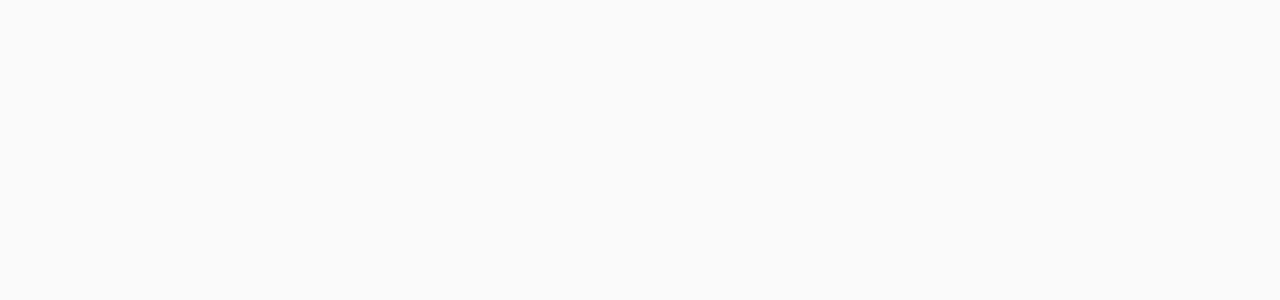
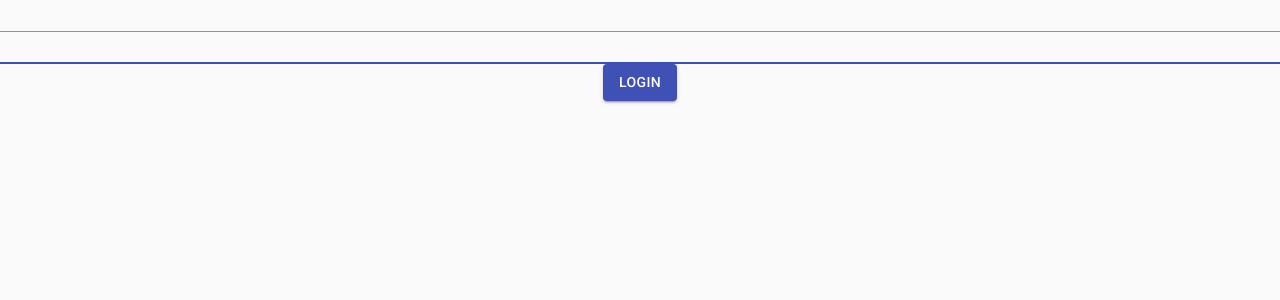
Before and after one commit to carllang/spca, a React (Create React App) app: page /login in a window 1280 px wide. Shown: the top 300 px of the page. Built offline with nearby package versions, Linux system fonts and the light colour scheme.

Commit message:
Added login

```diff
--- a/src/Components/Menu/index.jsx
+++ b/src/Components/Menu/index.jsx
@@ -27,7 +27,7 @@
             <HomeIcon />
           </ListItemIcon>
           <Link to="/">
-            <ListItemText primary="Home" />
+            <ListItemText primary="Home." />
           </Link>
         </ListItem>
         <ListItem button>
@@ -59,5 +59,4 @@
   );
 };
 
-
 export default MenuWrapper;
--- a/src/Components/Nav/index.jsx
+++ b/src/Components/Nav/index.jsx
@@ -1,4 +1,5 @@
 import React from 'react';
+import { Link } from 'react-router-dom';
 import { makeStyles } from '@material-ui/core/styles';
 import AppBar from '@material-ui/core/AppBar';
 import Toolbar from '@material-ui/core/Toolbar';
@@ -18,7 +19,6 @@
   const [anchorEl, setAnchorEl] = React.useState(null);
   const open = Boolean(anchorEl);
 
-
   const handleMenu = (event) => {
     setAnchorEl(event.currentTarget);
   };
@@ -30,7 +30,11 @@
   return (
     <AppBar position="static" color="primary">
       <Toolbar className={classes.root}>
+        <Link to="/login" color="inherit">
+          Login
+        </Link>
         <div>
+
           <IconButton
             aria-label="account of current user"
             aria-controls="menu-appbar"
@@ -55,6 +59,7 @@
             open={open}
             onClose={handleClose}
           >
+
             <MenuItem onClick={handleClose}>Profile</MenuItem>
             <MenuItem onClick={handleClose}>My account</MenuItem>
           </Menu>
--- /dev/null
+++ b/src/Containers/Pages/Login.jsx
@@ -0,0 +1,15 @@
+import React from 'react';
+import Input from '@material-ui/core/Input';
+import Button from '@material-ui/core/Button';
+
+const Login = () => (
+  <form>
+    <Input type="text" autoFocus fullWidth name="username" />
+    <Input type="password" autoFocus fullWidth name="password" />
+    <Button variant="contained" color="primary">
+      Login
+    </Button>
+  </form>
+);
+
+export default Login;
--- a/src/routes.jsx
+++ b/src/routes.jsx
@@ -4,11 +4,14 @@
 import Admission from './Containers/Pages/Admission';
 import Home from './Containers/Pages/index';
 import LayoutEditor from './Containers/Pages/LayoutEditor';
+import Login from './Containers/Pages/Login';
 
 const Routes = () => (
   <BrowserRouter>
     <Switch>
       <Route exact path="/" component={() => <Home />} />
+
+      <Route exact path="/login" component={() => <Login />} />
       <Route exact path="/admission" component={() => <Admission />} />
       <Route exact path="/kennels" component={() => <Kennels />} />
 
```
Also changed, not shown: 2 other files (tests, documents, lock files or other folders).
